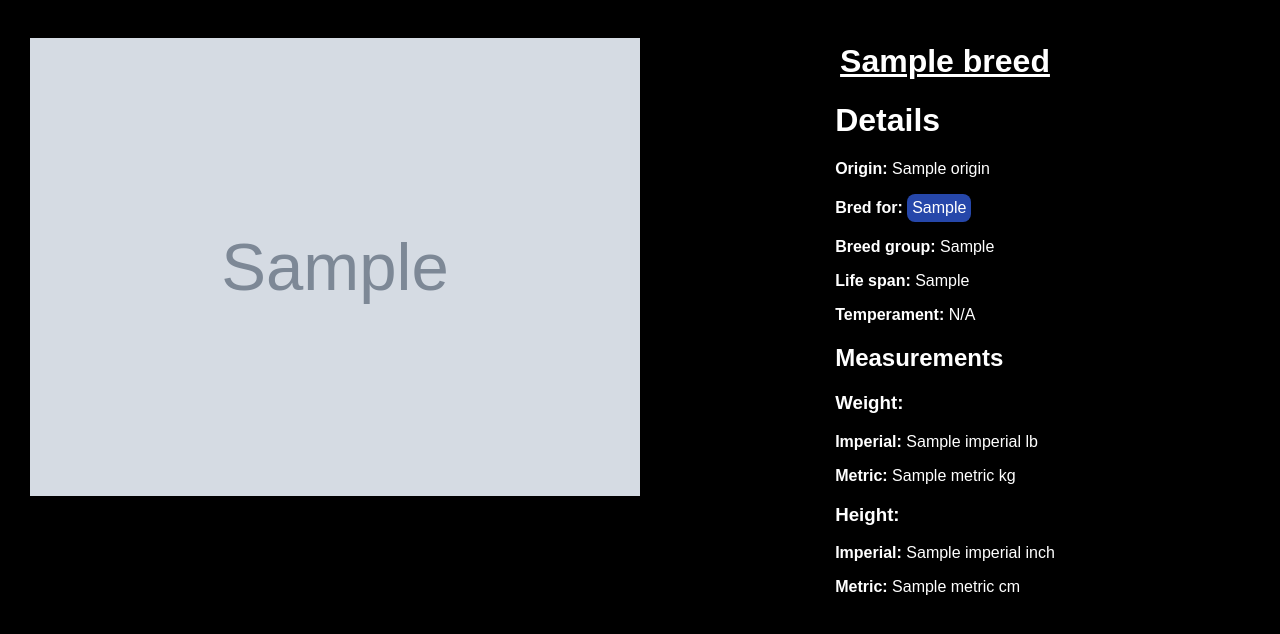
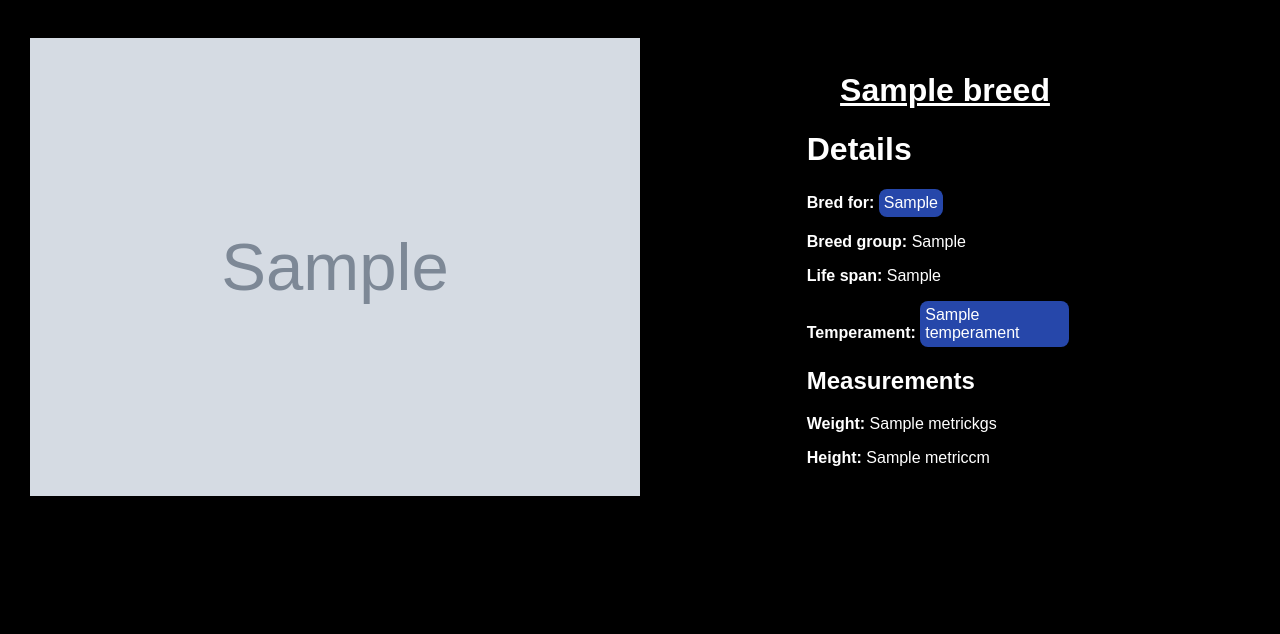
Before and after one commit to F1R3BLAZ3/Paws-Purrs, a Flask app: template app/templates/image_info.html in a window 1280 px wide. Shown: the part 60-694 px from the top of the page. Run offline with Flask 3, Linux system fonts and the light colour scheme; the template is opened without the code that fills it: most values are stand-ins (such as "Sample title", 1, 10 or a date in 2020); grey boxes marked "Sample" are stand-in pictures.

Commit message:
Revert "Added origin to image_info and fixed page load bug"
This reverts commit 61218f144f8687c7461d0bfdfbeaf041207ad3a5.

```diff
--- a/app/templates/image_info.html
+++ b/app/templates/image_info.html
@@ -13,50 +13,23 @@
         <h1 class="image_info_breed-name">{{ image_info.breeds[0].name }}</h1>
         <h1>Details</h1>
         <ul>
-            <li><strong>Origin:</strong>
-                {% if image_info.breeds[0].origin %}
-                    {{ image_info.breeds[0].origin }}
-                {% else %}
-                    N/A
-                {% endif %}
-            </li>
             <li><strong>Bred for:</strong>
-                {% if image_info.breeds[0].bred_for %}
-                    {% for temperament in image_info.breeds[0].bred_for.split(",") %}
-                        <div class="tag">{{ temperament.strip().capitalize() }}</div>
-                    {% endfor %}
-                {% else %}
-                    N/A
-                {% endif %}
+                {% for temperament in image_info.breeds[0].bred_for.split(",") %}
+                <div class="tag">{{ temperament }}</div>
+            {% endfor %}
             </li>
             <li><strong>Breed group:</strong> {{ image_info.breeds[0].breed_group }}</li>
             <li><strong>Life span:</strong> {{ image_info.breeds[0].life_span }}</li>
             <li><strong>Temperament:</strong>
-                {% if 'temperament' in image_info.breeds[0] %}
-                    {% for temperament in image_info.breeds[0].temperament.split(",") %}
-                        <div class="tag">{{ temperament }}</div>
-                    {% endfor %}
-                {% else %}
-                    N/A
-                {% endif %}
+                {% for temperament in image_info.breeds[0].temperament.split(",") %}
+                    <div class="tag">{{ temperament }}</div>
+                {% endfor %}
             </li>
         </ul>
         <h2>Measurements</h2>
         <ul>
-            <li>
-                <h3>Weight:</h3>
-                <ul>
-                    <li><strong>Imperial:</strong> {{ image_info.breeds[0].weight.imperial }} lb</li>
-                    <li><strong>Metric:</strong> {{ image_info.breeds[0].weight.metric }} kg</li>
-                </ul>
-            </li>
-            <li>
-                <h3>Height:</h3>
-                <ul>
-                    <li><strong>Imperial:</strong> {{ image_info.breeds[0].height.imperial }} inch</li>
-                    <li><strong>Metric:</strong> {{ image_info.breeds[0].height.metric }} cm</li>
-                </ul>
-            </li>
+            <li><strong>Weight:</strong> {{ image_info.breeds[0].weight.metric }}kgs</li>
+            <li><strong>Height:</strong> {{ image_info.breeds[0].height.metric }}cm</li>
         </ul>
     </div>
 </div>
```
